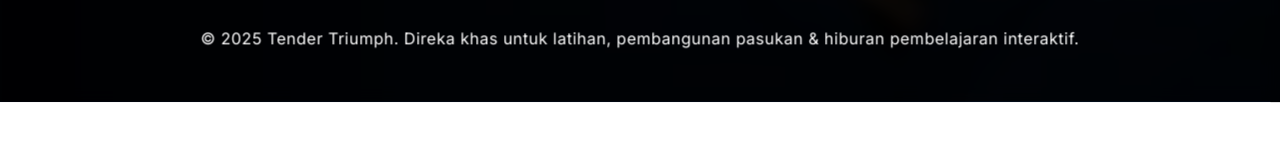
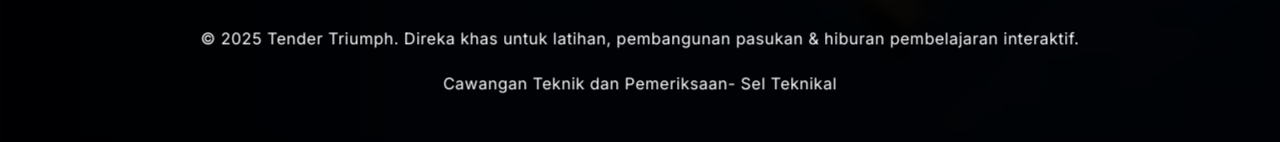
Before and after one commit to Zedphilism/kadtender, a plain HTML site: page index.html in a window 1280 px wide. Shown: the part 1244-1386 px from the top of the page. Before the commit the page ends 1346 px from the top, so only its background shows below. Drawn offline with Linux system fonts and the light colour scheme.

Commit message:
Update index.html

```diff
--- a/index.html
+++ b/index.html
@@ -50,6 +50,7 @@
 
   <footer>
     <p>&copy; 2025 Tender Triumph. Direka khas untuk latihan, pembangunan pasukan & hiburan pembelajaran interaktif.</p>
+    <p>Cawangan Teknik dan Pemeriksaan- Sel Teknikal</p>
   </footer>
 </body>
 </html>
```
